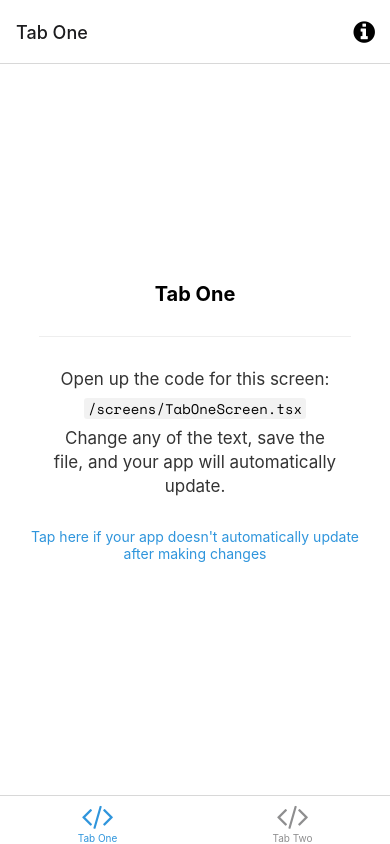
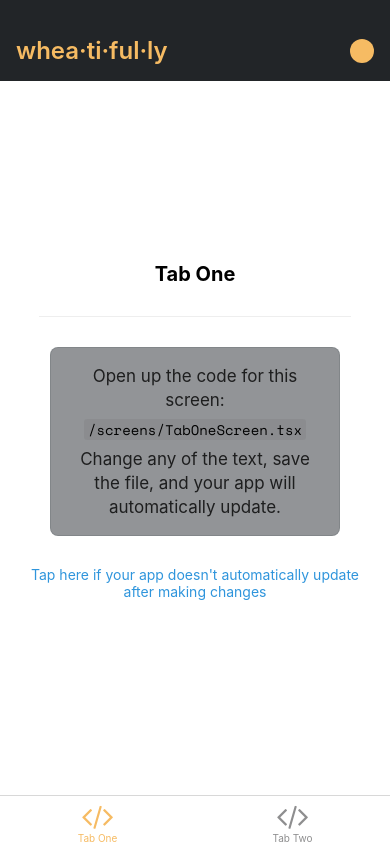
Before and after one commit to a-rudolph/wheat-native, a React Native app: screen /TabOne in a window 390 px wide. Built offline with nearby package versions, Linux system fonts and the light colour scheme; what expo-linking would draw is missing.

Commit message:
nav header and card

```diff
--- a/components/EditScreenInfo.tsx
+++ b/components/EditScreenInfo.tsx
@@ -3,12 +3,12 @@ import { StyleSheet, TouchableOpacity } from 'react-native';
 
 import Colors from '../constants/Colors';
 import { MonoText } from './StyledText';
-import { Text, View } from './Themed';
+import { Card, Text, View } from './Themed';
 
 export default function EditScreenInfo({ path }: { path: string }) {
   return (
     <View>
-      <View style={styles.getStartedContainer}>
+      <Card style={styles.getStartedContainer}>
         <Text
           style={styles.getStartedText}
           lightColor="rgba(0,0,0,0.8)"
@@ -29,7 +29,7 @@ export default function EditScreenInfo({ path }: { path: string }) {
           darkColor="rgba(255,255,255,0.8)">
           Change any of the text, save the file, and your app will automatically update.
         </Text>
-      </View>
+      </Card>
 
       <View style={styles.helpContainer}>
         <TouchableOpacity onPress={handleHelpPress} style={styles.helpLink}>
--- a/components/Themed.tsx
+++ b/components/Themed.tsx
@@ -37,6 +37,16 @@ export function Text(props: TextProps) {
   return <DefaultText style={[{ color }, style]} {...otherProps} />;
 }
 
+
+export function Card(props: ViewProps) {
+  const { style, ...otherProps } = props;
+  const scheme = useColorScheme()
+
+  const backgroundColor = Colors[scheme].gradient
+
+  return <DefaultView style={[{ backgroundColor, padding: 16, borderRadius: 8, borderWidth: 1, borderColor: 'rgba(72, 79, 85, 0.2)' }, style]} {...otherProps} />;
+}
+
 export function View(props: ViewProps) {
   const { style, lightColor, darkColor, ...otherProps } = props;
   const backgroundColor = useThemeColor({ light: lightColor, dark: darkColor }, 'background');
--- a/constants/Colors.ts
+++ b/constants/Colors.ts
@@ -1,8 +1,20 @@
 const tintColorLight = '#2f95dc';
 const tintColorDark = '#fff';
+const wheaty = '#F6BB63';
+const primary = '#222528'
+const primary_2 = '#484F55'
+const text = '#FFE3B9'
+const text_2 = '#B2A086'
+const gradient = 'linear-gradient(3.39deg, rgba(38, 43, 49, 0.5) 4.14%, rgba(55, 60, 64, 0.5) 35.13%, rgba(66, 72, 77, 0.5) 98.58%)'
 
 export default {
   light: {
+    // text,
+    text_2,
+    primary,
+    primary_2,
+    gradient,
+    wheaty,
     text: '#000',
     background: '#fff',
     tint: tintColorLight,
@@ -10,8 +22,13 @@ export default {
     tabIconSelected: tintColorLight,
   },
   dark: {
-    text: '#fff',
-    background: '#000',
+    text,
+    text_2,
+    primary,
+    primary_2,
+    gradient,
+    wheaty,
+    background: primary,
     tint: tintColorDark,
     tabIconDefault: '#ccc',
     tabIconSelected: tintColorDark,
--- /dev/null
+++ b/constants/brand.ts
@@ -0,0 +1 @@
+export const BRAND_NAME = 'whea·ti·ful·ly'
--- a/navigation/index.tsx
+++ b/navigation/index.tsx
@@ -3,27 +3,42 @@
  * https://reactnavigation.org/docs/getting-started
  *
  */
-import { FontAwesome } from '@expo/vector-icons';
-import { createBottomTabNavigator } from '@react-navigation/bottom-tabs';
-import { NavigationContainer, DefaultTheme, DarkTheme } from '@react-navigation/native';
-import { createNativeStackNavigator } from '@react-navigation/native-stack';
-import * as React from 'react';
-import { ColorSchemeName, Pressable } from 'react-native';
+import { FontAwesome } from "@expo/vector-icons";
+import { createBottomTabNavigator } from "@react-navigation/bottom-tabs";
+import {
+  NavigationContainer,
+  DefaultTheme,
+  DarkTheme,
+} from "@react-navigation/native";
+import { createNativeStackNavigator } from "@react-navigation/native-stack";
+import * as React from "react";
+import { ColorSchemeName, Pressable } from "react-native";
+import { Text, View } from "../components/Themed";
+import { BRAND_NAME } from "../constants/brand";
 
-import Colors from '../constants/Colors';
-import useColorScheme from '../hooks/useColorScheme';
-import ModalScreen from '../screens/ModalScreen';
-import NotFoundScreen from '../screens/NotFoundScreen';
-import TabOneScreen from '../screens/TabOneScreen';
-import TabTwoScreen from '../screens/TabTwoScreen';
-import { RootStackParamList, RootTabParamList, RootTabScreenProps } from '../types';
-import LinkingConfiguration from './LinkingConfiguration';
+import Colors from "../constants/Colors";
+import useColorScheme from "../hooks/useColorScheme";
+import ModalScreen from "../screens/ModalScreen";
+import NotFoundScreen from "../screens/NotFoundScreen";
+import TabOneScreen from "../screens/TabOneScreen";
+import TabTwoScreen from "../screens/TabTwoScreen";
+import {
+  RootStackParamList,
+  RootTabParamList,
+  RootTabScreenProps,
+} from "../types";
+import LinkingConfiguration from "./LinkingConfiguration";
 
-export default function Navigation({ colorScheme }: { colorScheme: ColorSchemeName }) {
+export default function Navigation({
+  colorScheme,
+}: {
+  colorScheme: ColorSchemeName;
+}) {
   return (
     <NavigationContainer
       linking={LinkingConfiguration}
-      theme={colorScheme === 'dark' ? DarkTheme : DefaultTheme}>
+      theme={colorScheme === "dark" ? DarkTheme : DefaultTheme}
+    >
       <RootNavigator />
     </NavigationContainer>
   );
@@ -38,9 +53,17 @@ const Stack = createNativeStackNavigator<RootStackParamList>();
 function RootNavigator() {
   return (
     <Stack.Navigator>
-      <Stack.Screen name="Root" component={BottomTabNavigator} options={{ headerShown: false }} />
-      <Stack.Screen name="NotFound" component={NotFoundScreen} options={{ title: 'Oops!' }} />
-      <Stack.Group screenOptions={{ presentation: 'modal' }}>
+      <Stack.Screen
+        name="Root"
+        component={BottomTabNavigator}
+        options={{ headerShown: false }}
+      />
+      <Stack.Screen
+        name="NotFound"
+        component={NotFoundScreen}
+        options={{ title: "Oops!" }}
+      />
+      <Stack.Group screenOptions={{ presentation: "modal" }}>
         <Stack.Screen name="Modal" component={ModalScreen} />
       </Stack.Group>
     </Stack.Navigator>
@@ -53,6 +76,24 @@ function RootNavigator() {
  */
 const BottomTab = createBottomTabNavigator<RootTabParamList>();
 
+const Row = ({ children }: React.PropsWithChildren<{}>) => {
+  return (
+    <View
+      style={{
+        flexDirection: "row",
+        display: "flex",
+        justifyContent: "space-between",
+        alignItems: "center",
+        backgroundColor: Colors.dark.background,
+        padding: 16,
+        paddingTop: 36,
+      }}
+    >
+      {children}
+    </View>
+  );
+};
+
 function BottomTabNavigator() {
   const colorScheme = useColorScheme();
 
@@ -60,35 +101,48 @@ function BottomTabNavigator() {
     <BottomTab.Navigator
       initialRouteName="TabOne"
       screenOptions={{
-        tabBarActiveTintColor: Colors[colorScheme].tint,
-      }}>
+        title: BRAND_NAME,
+        tabBarActiveTintColor: Colors[colorScheme].wheaty,
+        header: (props) => {
+          return (
+            <Row>
+              <Text
+                style={{
+                  fontWeight: "600",
+                  color: Colors.dark.wheaty,
+                  fontSize: 24,
+                }}
+              >
+                {BRAND_NAME}
+              </Text>
+              <Pressable onPress={() => props.navigation.navigate("TabOne")}>
+                <View
+                  style={{
+                    backgroundColor: Colors.dark.wheaty,
+                    height: 24,
+                    width: 24,
+                    borderRadius: 12,
+                  }}
+                ></View>
+              </Pressable>
+            </Row>
+          );
+        },
+      }}
+    >
       <BottomTab.Screen
         name="TabOne"
         component={TabOneScreen}
-        options={({ navigation }: RootTabScreenProps<'TabOne'>) => ({
-          title: 'Tab One',
+        options={({ navigation }: RootTabScreenProps<"TabOne">) => ({
+          title: "Tab One",
           tabBarIcon: ({ color }) => <TabBarIcon name="code" color={color} />,
-          headerRight: () => (
-            <Pressable
-              onPress={() => navigation.navigate('Modal')}
-              style={({ pressed }) => ({
-                opacity: pressed ? 0.5 : 1,
-              })}>
-              <FontAwesome
-                name="info-circle"
-                size={25}
-                color={Colors[colorScheme].text}
-                style={{ marginRight: 15 }}
-              />
-            </Pressable>
-          ),
         })}
       />
       <BottomTab.Screen
         name="TabTwo"
         component={TabTwoScreen}
         options={{
-          title: 'Tab Two',
+          title: "Tab Two",
           tabBarIcon: ({ color }) => <TabBarIcon name="code" color={color} />,
         }}
       />
@@ -100,7 +154,7 @@ function BottomTabNavigator() {
  * You can explore the built-in icon families and icons on the web at https://icons.expo.fyi/
  */
 function TabBarIcon(props: {
-  name: React.ComponentProps<typeof FontAwesome>['name'];
+  name: React.ComponentProps<typeof FontAwesome>["name"];
   color: string;
 }) {
   return <FontAwesome size={30} style={{ marginBottom: -3 }} {...props} />;
```
